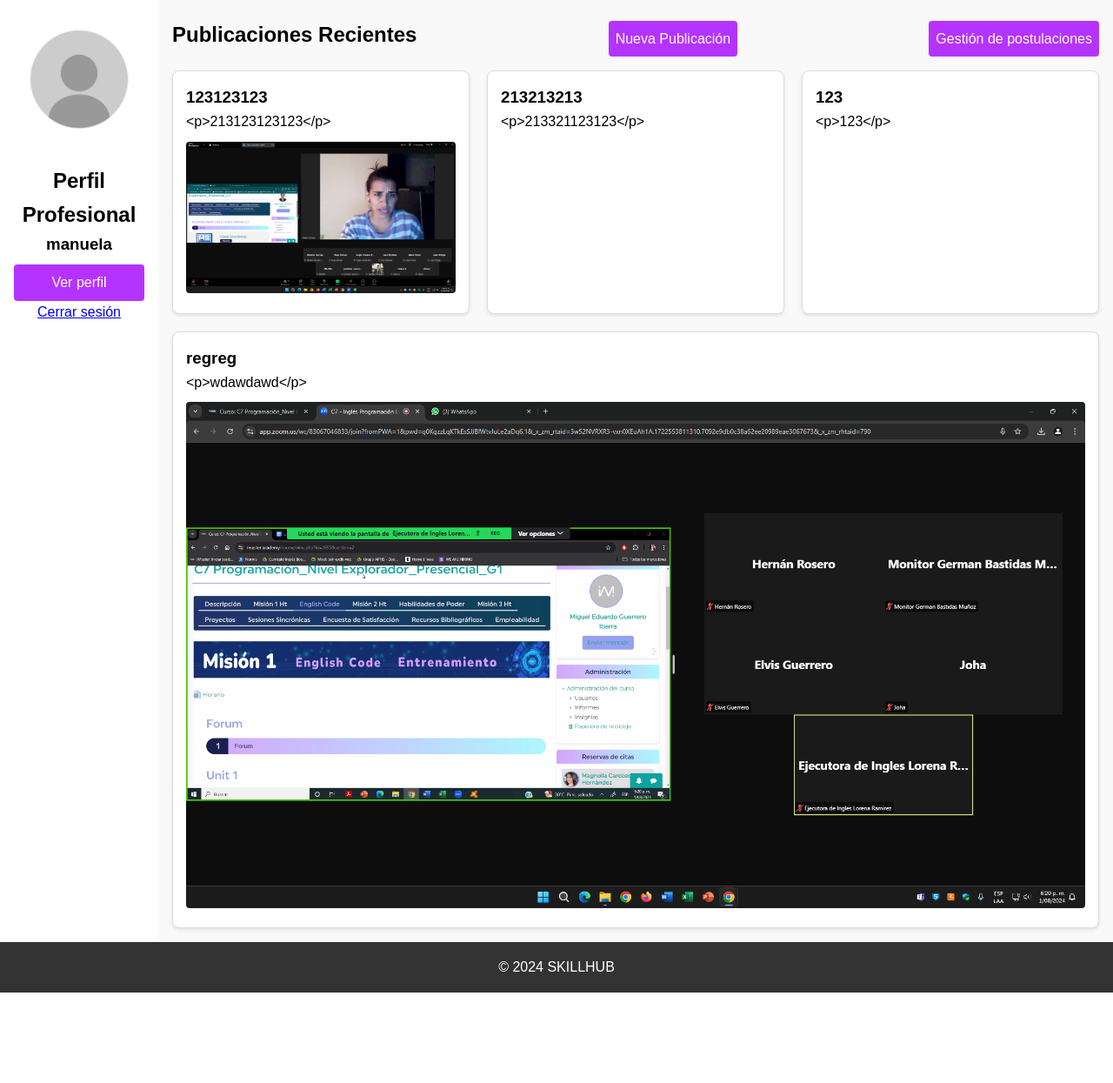
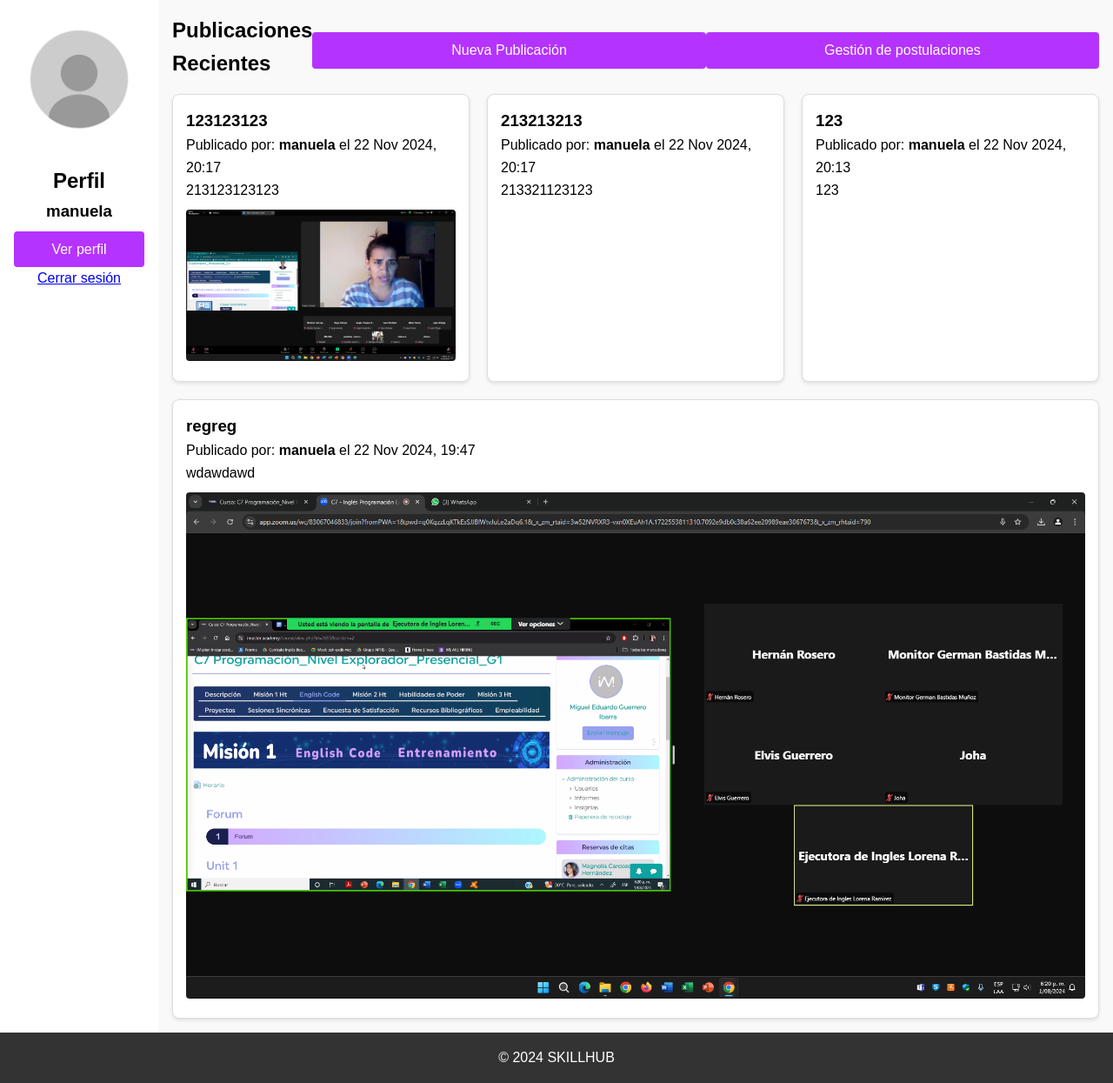
Before and after one commit to Rodrigueza02/SKILLHUB, a Django app: page /accounts/home-professional/ in a window 1280 px wide. Shown: the part 90-1335 px from the top of the page at 87% size. Before the commit the page ends 1231 px from the top, so only its background shows below. Run offline with Django 5.2, Linux system fonts and the light colour scheme; a user stored in the database is signed in; data comes from the database, SQL or seed files in the repository; both versions use the stored data as it was after the commit; some libraries are stand-ins or nearby versions.

Commit message:
"Updated models, views, and templates in SkillHubApp; modified home_professional.html, edit_profile_professional.html, and views.py; changed database schema in db.sqlite3."

```diff
--- a/SkillHub/SkillHubApp/templates/SkillHubApp/inicio/home_professional.html
+++ b/SkillHub/SkillHubApp/templates/SkillHubApp/inicio/home_professional.html
@@ -31,7 +31,7 @@
             <aside class="sidebar">
                 <div class="profile">
                     <img src="{% static 'SkillHubApp/images/perfil.png' %}" alt="Imagen de Perfil" class="profile-image">
-                    <h2>Perfil {{ user.profile.get_account_type_display }}</h2>
+                    <h2>Perfil</h2>
                     {% if user.is_authenticated %}
                         <h3>{{ user.username }}</h3>
                         {% if user.first_name and user.last_name %}
@@ -49,8 +49,8 @@
                 <div class="post-list">
                     <div class="posts-header">
                         <h2>Publicaciones Recientes</h2>
-                        <a href="{% url 'create_post' %}" class="btn nueva-publicacion-btn">Nueva Publicación</a>
-                        <a href="{% url 'manage_applications' %}" class="btn nueva-publicacion-btn">Gestión de postulaciones</a>
+                        <a href="{% url 'create_post' %}" class="btn nueva_publicacion_btn">Nueva Publicación</a>
+                        <a href="{% url 'manage_applications' %}" class="btn nueva_publicacion_btn">Gestión de postulaciones</a>
                     </div>
 
                     {% if messages %}
@@ -67,7 +67,8 @@
                         {% for post in posts %}
                             <div class="post-card">
                                 <h3>{{ post.title }}</h3>
-                                <p>{{ post.content }}</p>
+                                <p>Publicado por: <strong>{{ post.user.username }}</strong> el {{ post.timestamp|date:"d M Y, H:i" }}</p>
+                                <p>{{ post.content|safe }}</p>
 
                                 {% if post.media_file %}
                                     {% with file_extension=post.media_file.name|lower|slice:"-3:" %}
--- a/SkillHub/SkillHubApp/templates/SkillHubApp/perfiles/edit_profile_professional.html
+++ b/SkillHub/SkillHubApp/templates/SkillHubApp/perfiles/edit_profile_professional.html
@@ -5,7 +5,7 @@
     <meta name="viewport" content="width=device-width, initial-scale=1.0">
     <title>Editar Perfil - SkillHub</title>
     {% load static %}
-    <link rel="stylesheet" href="{% static 'SkillHubApp/css/style.css' %}">
+    <link rel="stylesheet" href="{% static 'registration/css/style.css' %}">
 </head>
 <body>
     <div class="container">
@@ -61,7 +61,7 @@
 
                         <div class="form-actions">
                             <button type="submit" class="btn">Guardar Cambios</button>
-                            <a href="{% url 'profile-professional' %}" class="btn btn-secondary">Cancelar</a>
+                            <a href="{% url 'profile-professional' %}">Cancelar</a>
                         </div>
                     </form>
                 </div>
--- a/SkillHub/SkillHubApp/views.py
+++ b/SkillHub/SkillHubApp/views.py
@@ -157,8 +157,8 @@ def add_skill(request):
         name = request.POST.get('skill_name')
         # Lógica para crear una nueva habilidad
         Skill.objects.create(user=request.user, name=name)
-        return redirect('profile')
-    return redirect('profile')
+        return redirect('home-professional')
+    return redirect('home-professional')
 
 @login_required
 def profile_professional_view(request):
```
Also changed, not shown: SkillHub/SkillHubApp/templates/SkillHubApp/perfiles/add_skill.html (added, +10 -0 lines), SkillHub/db.sqlite3, SkillHub/media/post_media/Captura_de_pantalla_2024-08-13_182641.png (added).
